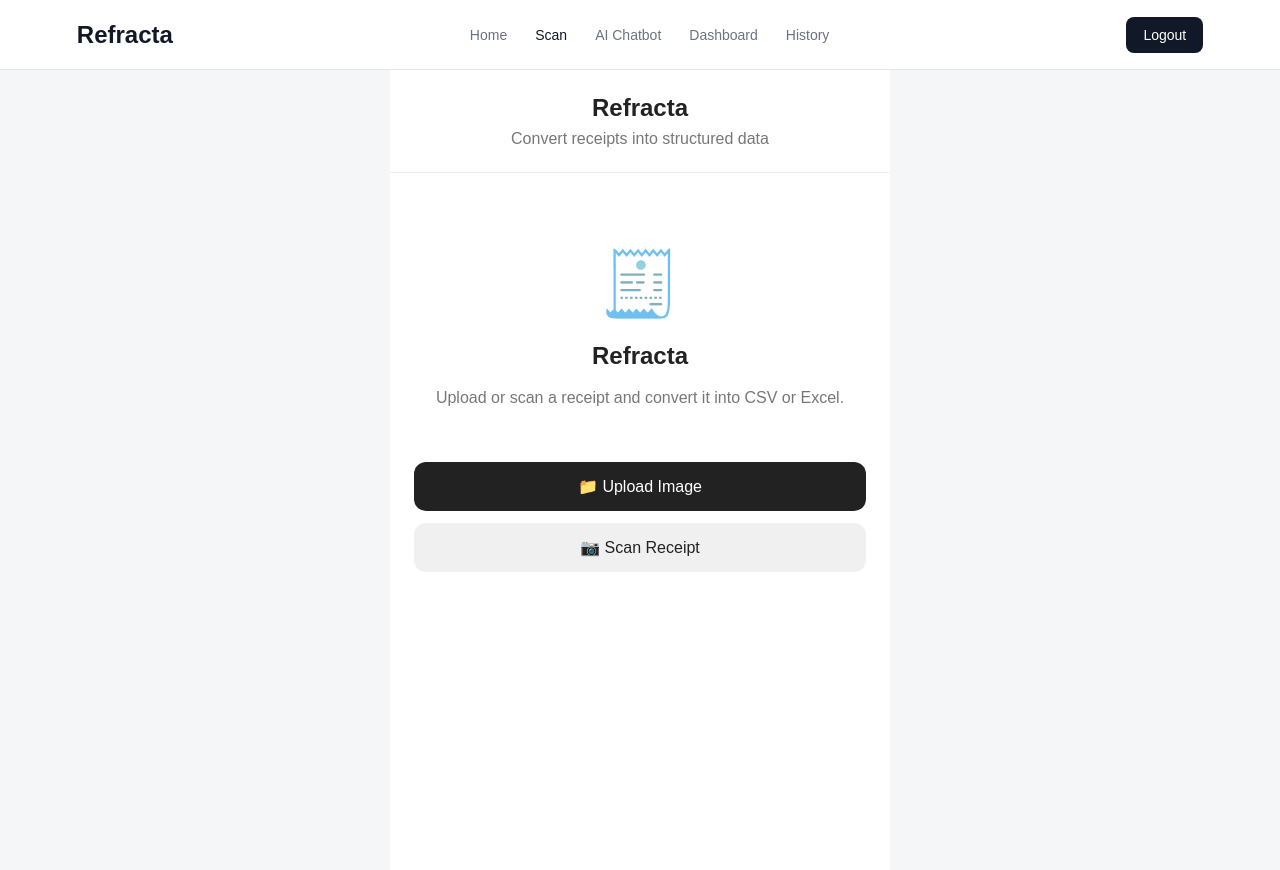
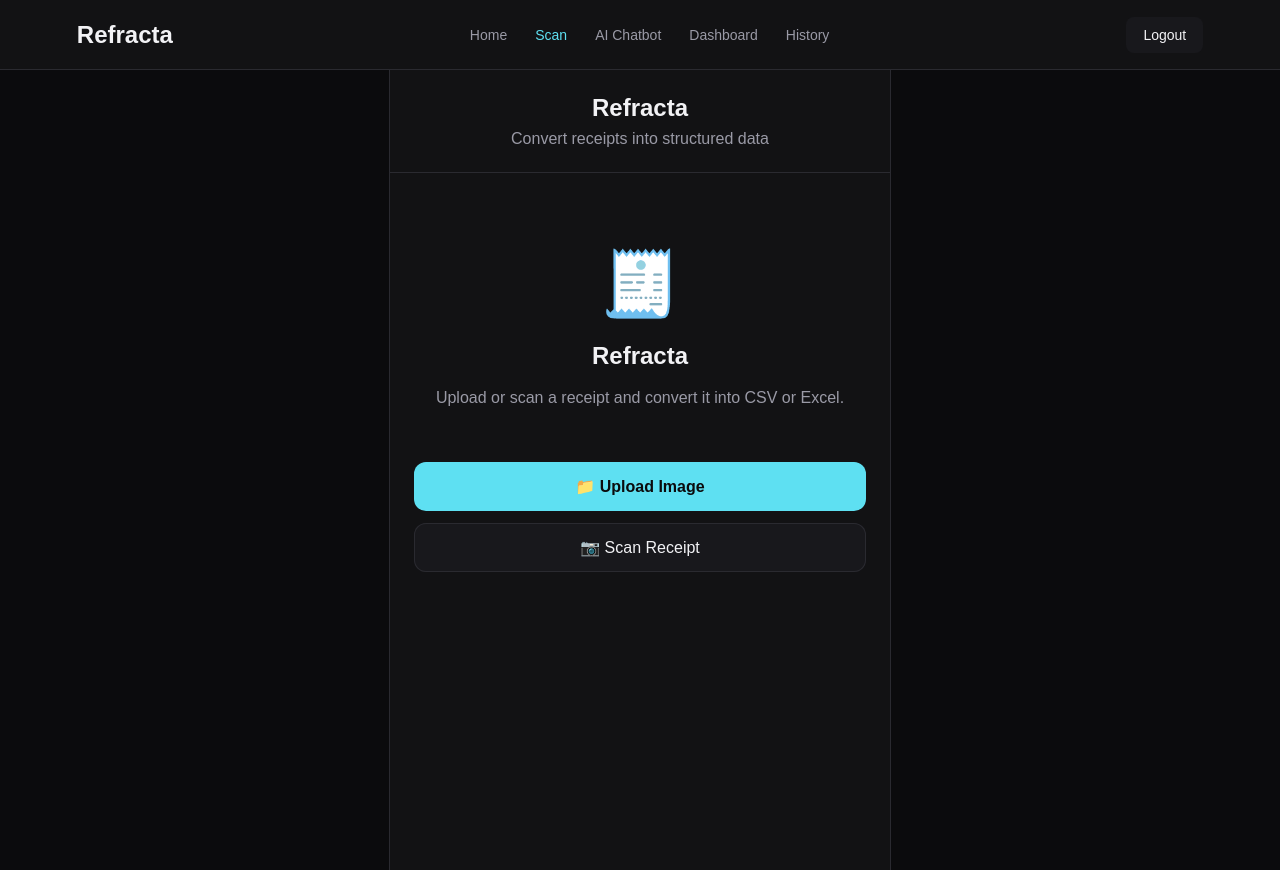
Before and after one commit to GeneJustin/Refracta, a Flask app: page /scan in a window 1280 px wide. Run offline with Flask 3, Linux system fonts and the light colour scheme; the visitor is signed in with stand-in values (Sample User, id 1).

Commit message:
Update style.css

```diff
--- a/static/style.css
+++ b/static/style.css
@@ -5,18 +5,19 @@
 body {
     margin: 0;
     font-family: Arial, sans-serif;
-    background: #f5f6f8;
-    color: #222;
+    background: #0b0b0d;
+    color: #f2f2f5;
 }
 
 a {
     text-decoration: none;
+    color: inherit;
 }
 
 .navbar {
     height: 70px;
-    background: white;
-    border-bottom: 1px solid #e5e7eb;
+    background: #121214;
+    border-bottom: 1px solid #2a2a30;
     display: flex;
     align-items: center;
     justify-content: space-between;
@@ -29,7 +30,7 @@ a {
 .logo {
     font-size: 24px;
     font-weight: 700;
-    color: #111827;
+    color: #f2f2f5;
 }
 
 .nav-links {
@@ -40,19 +41,19 @@ a {
 
 .nav-links a {
     font-size: 14px;
-    color: #6b7280;
+    color: #9a9aa6;
     transition: 0.2s;
 }
 
 .nav-links a:hover,
 .nav-links a.active {
-    color: #111827;
+    color: #5ee0f2;
 }
 
 .logout-btn {
     border: none;
-    background: #111827;
-    color: white;
+    background: #18181c;
+    color: #f2f2f5;
     padding: 10px 17px;
     border-radius: 8px;
     cursor: pointer;
@@ -74,23 +75,25 @@ a {
     max-width: 500px;
     min-height: 100vh;
     margin: auto;
-    background: white;
+    background: #121214;
+    box-shadow: 0 0 0 1px #2a2a30;
 }
 
 header {
     padding: 24px;
     text-align: center;
-    border-bottom: 1px solid #eee;
+    border-bottom: 1px solid #2a2a30;
 }
 
 header h1 {
     margin: 0;
     font-size: 24px;
+    color: #f2f2f5;
 }
 
 header p {
     margin: 8px 0 0;
-    color: #777;
+    color: #9a9aa6;
 }
 
 .section {
@@ -112,10 +115,11 @@ header p {
 
 .hero h2 {
     margin-bottom: 8px;
+    color: #f2f2f5;
 }
 
 .hero p {
-    color: #777;
+    color: #9a9aa6;
     line-height: 1.5;
 }
 
@@ -138,18 +142,34 @@ button {
 }
 
 .main-button {
-    background: #222;
-    color: white;
+    background: #5ee0f2;
+    color: #0b0b0d;
+    font-weight: 600;
+}
+
+.main-button:hover {
+    background: #7be8f6;
 }
 
 .secondary {
-    background: #f0f0f0;
-    color: #222;
+    background: #18181c;
+    color: #f2f2f5;
+    font-weight: 400;
+    box-shadow: inset 0 0 0 1px #2a2a30;
+}
+
+.secondary:hover {
+    background: #2a2a30;
 }
 
 .secondary-button {
-    background: #eee;
-    color: #222;
+    background: #18181c;
+    color: #f2f2f5;
+    box-shadow: inset 0 0 0 1px #2a2a30;
+}
+
+.secondary-button:hover {
+    background: #2a2a30;
 }
 
 .top-bar {
```
Also changed, not shown: other parts of static/style.css (+23 -14 lines).
